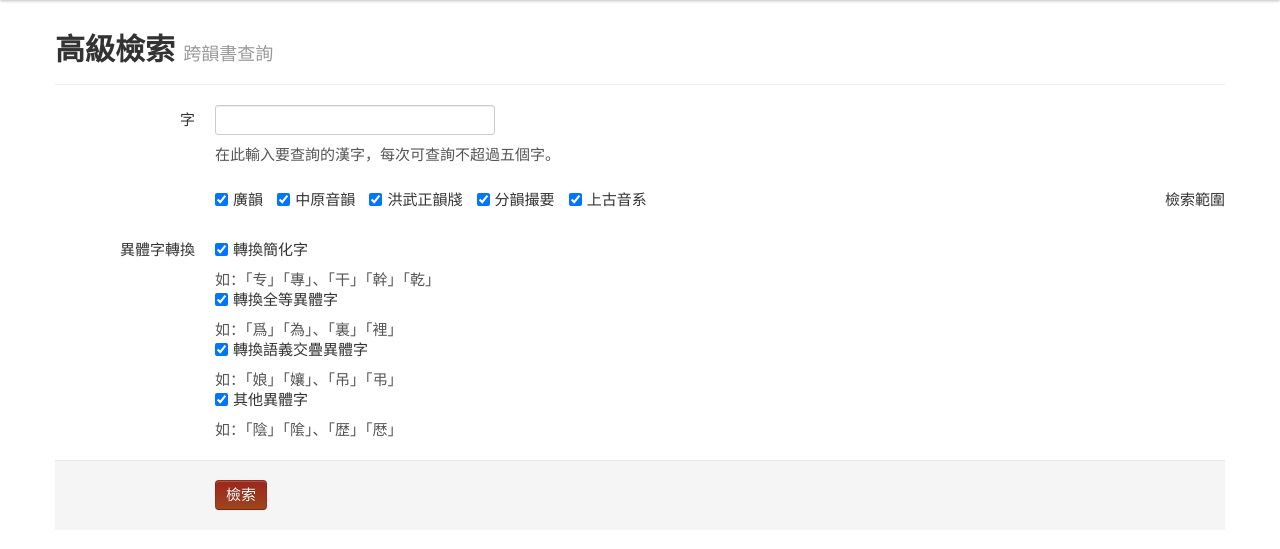
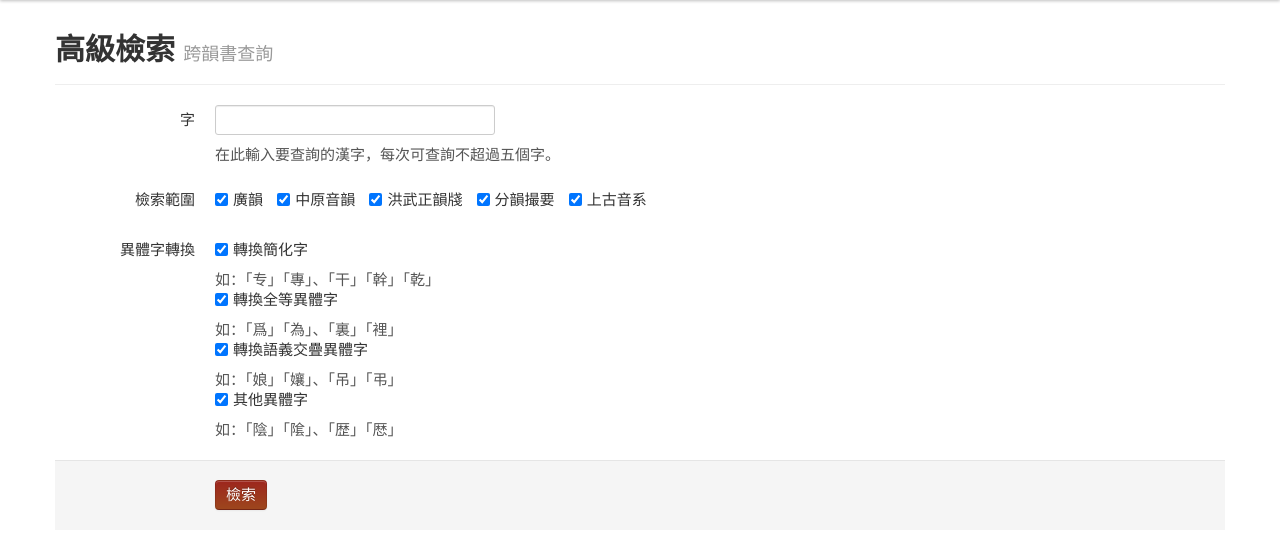
Before and after one commit to BYVoid/ytenx, a Django app: template ytenx/templates/kiemx_sriek.html in a window 1280 px wide. Shown: the part 45-594 px from the top of the page. Run offline with Django 3.2, Linux system fonts and the light colour scheme; the template is opened without the code that fills it, so the values that code supplies are empty; some libraries are stand-ins or nearby versions.

Commit message:
Update kiemx_sriek.html

```diff
--- a/ytenx/templates/kiemx_sriek.html
+++ b/ytenx/templates/kiemx_sriek.html
@@ -17,8 +17,8 @@
             <p class="help-block">在此輸入要查詢的漢字，每次可查詢不超過五個字。</p>
           </div>
         </div>
-        <div class="control-group">
-          <label class="control-label write-as-layout-direction" style="float: right;">檢索範圍</label>
+        <div class="control-group write-as-layout-direction">
+          <label class="control-label" style="display:block;">檢索範圍</label>
           <div class="controls">
             <label class="checkbox inline">
               <input type="checkbox" name="kyonh" value="1" checked="checked">
```
